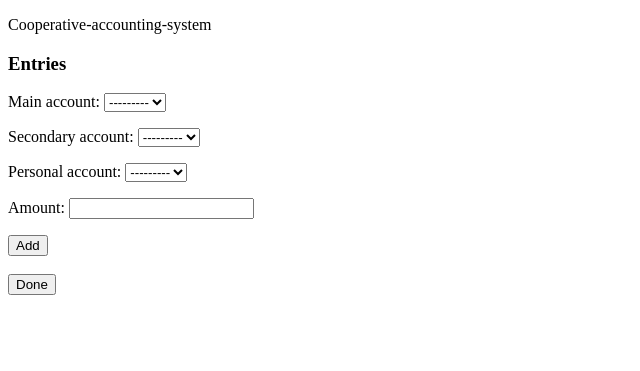
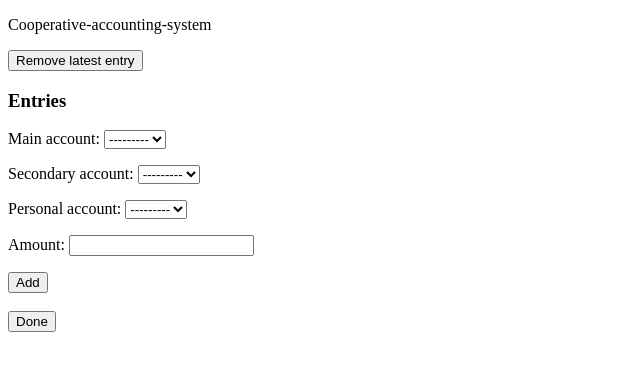
Before and after one commit to suresh466/cooperative_accounting_system, a Django app: page /dataentry/ in a window 1280 px wide. Shown: the top 371 px of the page, without its empty margins (0-640 px from the left). Run offline with Django 3.2, Linux system fonts and the light colour scheme.

Commit message:
add a button to remove the latest session entry via ajax

```diff
--- a/data_entry/templates/data_entry/data_entry.html
+++ b/data_entry/templates/data_entry/data_entry.html
@@ -1,7 +1,7 @@
 {% extends 'base.html' %}
 
 {% block content %}
-
+<button id="discard_latest_session_entry" discard-session-entry-url="{% url 'data_entry:discard_session_entry' %}">Remove latest entry</button>
 <h3>Entries</h3>
 <ul class="entries">
 </ul>
@@ -62,11 +62,29 @@
 				  $("#id_secondary_account").val("");
 				  $("#id_personal_account").val("");
 				  $("#id_amount").val("");
-				  console.log(session_entries);
 				  $(".entries").prepend("<li>" + "main_ac: " + session_entries.ma +  " | sec_ac: " + session_entries.sa + " | pers_ac: " + session_entries.pa + " | amount: " + session_entries.a + "</li>")
 			  }
 		  });
 	  });
   </script>
+<script type="text/javascript">
+    $(document).ready(function(){
+        $("#discard_latest_session_entry").click(function(){
+		  var url = $("#discard_latest_session_entry").attr("discard-session-entry-url");
+
+            $.ajax({
+                url: url,
+                success: function(data) {
+					$(".entries").find(":first").remove()
+					alert("Latest entry Discarded")
+
+                },
+				error: function(data){
+					alert("No entry to delete")
+				}
+            });
+   });
+});
+</script>
 
 {% endblock content %}
--- a/data_entry/urls.py
+++ b/data_entry/urls.py
@@ -1,9 +1,11 @@
 from django.urls import path
-from .views import data_entry, load_secondary_accounts, get_entry
+from .views import (data_entry, load_secondary_accounts,
+        get_entry, discard_session_entry)
 
 app_name = 'data_entry'
 urlpatterns = [
         path('', data_entry, name='data_entry'),
         path('ajax/load_secondary_accounts/', load_secondary_accounts, name='ajax_load_secondary_accounts'),
         path('ajax/get_entry/', get_entry, name='get_entry'),
+        path('ajax/discard_session_entry/', discard_session_entry, name='discard_session_entry'),
         ]
--- a/data_entry/views.py
+++ b/data_entry/views.py
@@ -2,7 +2,7 @@ from django.shortcuts import render, redirect
 from .forms import DataEntryForm
 from accounts.models import (MainAccount, SecondaryAccount,
         PersonalAccount)
-from django.http import JsonResponse
+from django.http import JsonResponse, HttpResponse
 from .models import EntryBundle, Entry
 # Create your views here.
 
@@ -72,3 +72,9 @@ def get_entry(request):
     session_entries = entry_json
 
     return JsonResponse(session_entries, safe=False)
+
+def discard_session_entry(request):
+    del request.session['entries'][-1]
+    request.session.modified = "True"
+
+    return HttpResponse('')
```
